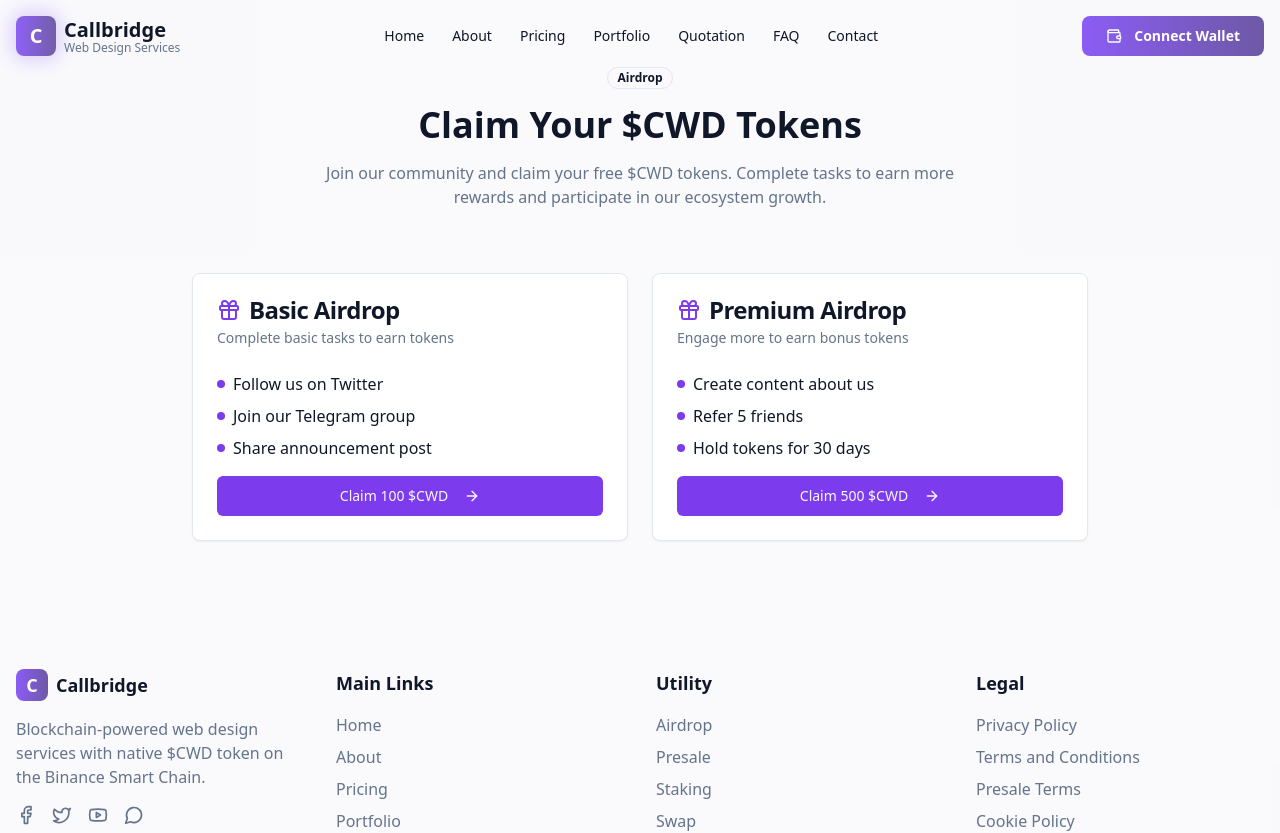
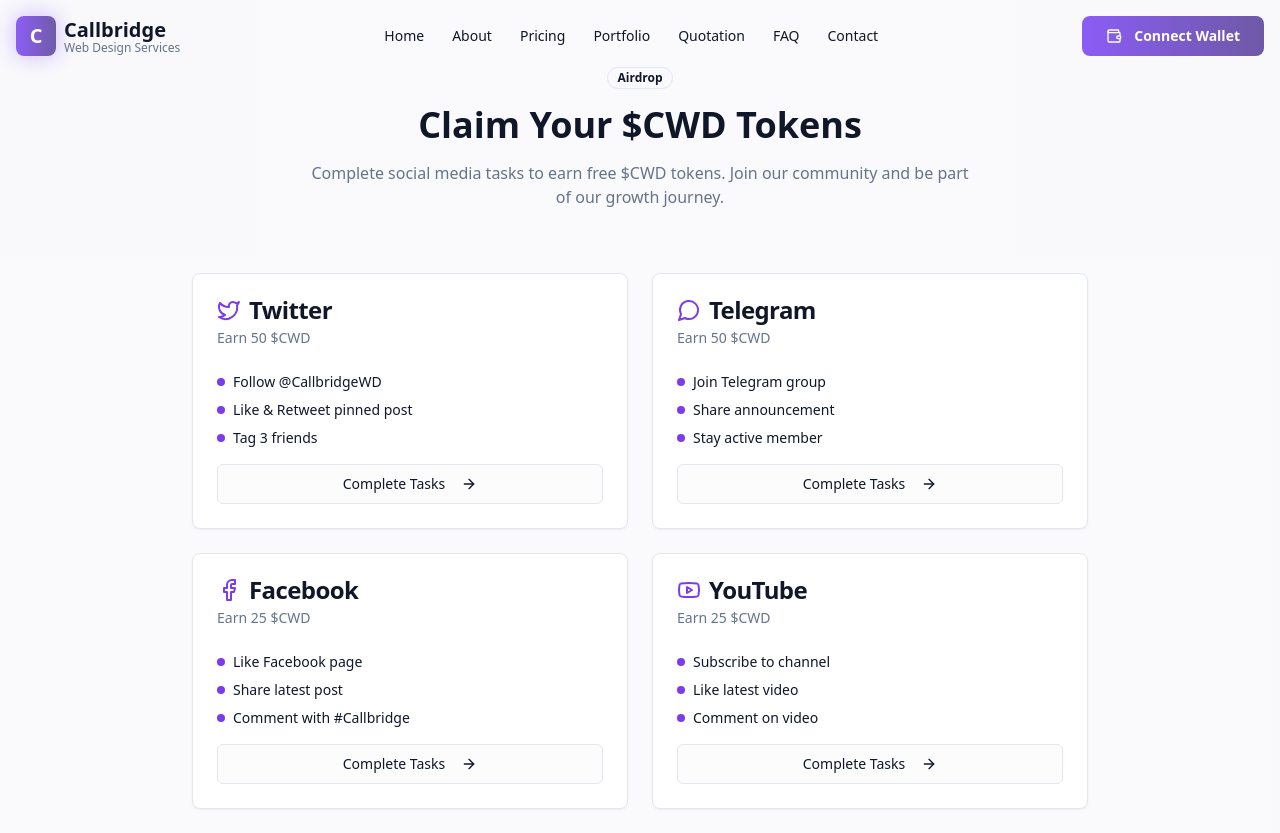
Before and after one commit to callbridgewebdev/callbridge-web3-design, a React (Vite) app: page /airdrop in a window 1280 px wide. Shown: the top 833 px of the page. Built offline with nearby package versions, Linux system fonts and the light colour scheme.

Commit message:
feat: Update staking, presale, and airdrop UIs
- Updated the user interfaces for the staking, presale, and airdrop sections.
- Added social media integration to the airdrop functionality.

```diff
--- a/src/pages/Airdrop.tsx
+++ b/src/pages/Airdrop.tsx
@@ -2,11 +2,55 @@
 import { Badge } from "@/components/ui/badge";
 import { Button } from "@/components/ui/button";
 import { Card, CardContent, CardDescription, CardHeader, CardTitle } from "@/components/ui/card";
-import { Gift, ArrowRight } from "lucide-react";
+import { Gift, ArrowRight, Facebook, Twitter, Youtube, MessageCircle } from "lucide-react";
 import Navbar from "@/components/Navbar";
 import Footer from "@/components/Footer";
+import WalletConnect from "@/components/WalletConnect";
 
 export default function Airdrop() {
+  const socialTasks = [
+    {
+      platform: "Twitter",
+      icon: Twitter,
+      tasks: [
+        "Follow @CallbridgeWD",
+        "Like & Retweet pinned post",
+        "Tag 3 friends"
+      ],
+      reward: 50
+    },
+    {
+      platform: "Telegram",
+      icon: MessageCircle,
+      tasks: [
+        "Join Telegram group",
+        "Share announcement",
+        "Stay active member"
+      ],
+      reward: 50
+    },
+    {
+      platform: "Facebook",
+      icon: Facebook,
+      tasks: [
+        "Like Facebook page",
+        "Share latest post",
+        "Comment with #Callbridge"
+      ],
+      reward: 25
+    },
+    {
+      platform: "YouTube",
+      icon: Youtube,
+      tasks: [
+        "Subscribe to channel",
+        "Like latest video",
+        "Comment on video"
+      ],
+      reward: 25
+    }
+  ];
+
   return (
     <div className="min-h-screen flex flex-col">
       <Navbar />
@@ -16,71 +60,60 @@ export default function Airdrop() {
             <Badge variant="outline" className="mb-4">Airdrop</Badge>
             <h1 className="text-4xl font-bold mb-4">Claim Your $CWD Tokens</h1>
             <p className="text-muted-foreground">
-              Join our community and claim your free $CWD tokens. Complete tasks to earn more rewards and participate in our ecosystem growth.
+              Complete social media tasks to earn free $CWD tokens. Join our community and be part of our growth journey.
             </p>
           </div>
 
-          <div className="grid grid-cols-1 md:grid-cols-2 gap-6 max-w-4xl mx-auto">
-            <Card>
-              <CardHeader>
-                <div className="flex items-center gap-2">
-                  <Gift className="h-6 w-6 text-primary" />
-                  <CardTitle>Basic Airdrop</CardTitle>
+          <div className="grid grid-cols-1 md:grid-cols-2 gap-6 max-w-4xl mx-auto mb-8">
+            {socialTasks.map((task, index) => (
+              <Card key={index} className="hover:shadow-lg transition-shadow duration-300">
+                <CardHeader>
+                  <div className="flex items-center gap-2">
+                    <task.icon className="h-6 w-6 text-primary" />
+                    <CardTitle>{task.platform}</CardTitle>
+                  </div>
+                  <CardDescription>Earn {task.reward} $CWD</CardDescription>
+                </CardHeader>
+                <CardContent className="space-y-4">
+                  <ul className="space-y-2">
+                    {task.tasks.map((t, idx) => (
+                      <li key={idx} className="flex items-center gap-2">
+                        <div className="h-2 w-2 rounded-full bg-primary"></div>
+                        <span className="text-sm">{t}</span>
+                      </li>
+                    ))}
+                  </ul>
+                  <Button className="w-full" variant="outline">
+                    Complete Tasks
+                    <ArrowRight className="ml-2 h-4 w-4" />
+                  </Button>
+                </CardContent>
+              </Card>
+            ))}
+          </div>
+
+          <Card className="max-w-xl mx-auto">
+            <CardHeader>
+              <div className="flex items-center gap-2">
+                <Gift className="h-6 w-6 text-primary" />
+                <CardTitle>Claim Tokens</CardTitle>
+              </div>
+              <CardDescription>Connect wallet to claim your earned tokens</CardDescription>
+            </CardHeader>
+            <CardContent className="space-y-6">
+              <div className="bg-muted/50 p-4 rounded-lg">
+                <div className="flex justify-between mb-2">
+                  <span className="text-sm text-muted-foreground">Total Tasks Completed</span>
+                  <span className="font-medium">0/12</span>
                 </div>
-                <CardDescription>Complete basic tasks to earn tokens</CardDescription>
-              </CardHeader>
-              <CardContent className="space-y-4">
-                <ul className="space-y-2">
-                  <li className="flex items-center gap-2">
-                    <div className="h-2 w-2 rounded-full bg-primary"></div>
-                    <span>Follow us on Twitter</span>
-                  </li>
-                  <li className="flex items-center gap-2">
-                    <div className="h-2 w-2 rounded-full bg-primary"></div>
-                    <span>Join our Telegram group</span>
-                  </li>
-                  <li className="flex items-center gap-2">
-                    <div className="h-2 w-2 rounded-full bg-primary"></div>
-                    <span>Share announcement post</span>
-                  </li>
-                </ul>
-                <Button className="w-full">
-                  Claim 100 $CWD
-                  <ArrowRight className="ml-2" />
-                </Button>
-              </CardContent>
-            </Card>
-
-            <Card>
-              <CardHeader>
-                <div className="flex items-center gap-2">
-                  <Gift className="h-6 w-6 text-primary" />
-                  <CardTitle>Premium Airdrop</CardTitle>
+                <div className="flex justify-between">
+                  <span className="text-sm text-muted-foreground">Tokens Available to Claim</span>
+                  <span className="font-medium">0 $CWD</span>
                 </div>
-                <CardDescription>Engage more to earn bonus tokens</CardDescription>
-              </CardHeader>
-              <CardContent className="space-y-4">
-                <ul className="space-y-2">
-                  <li className="flex items-center gap-2">
-                    <div className="h-2 w-2 rounded-full bg-primary"></div>
-                    <span>Create content about us</span>
-                  </li>
-                  <li className="flex items-center gap-2">
-                    <div className="h-2 w-2 rounded-full bg-primary"></div>
-                    <span>Refer 5 friends</span>
-                  </li>
-                  <li className="flex items-center gap-2">
-                    <div className="h-2 w-2 rounded-full bg-primary"></div>
-                    <span>Hold tokens for 30 days</span>
-                  </li>
-                </ul>
-                <Button className="w-full">
-                  Claim 500 $CWD
-                  <ArrowRight className="ml-2" />
-                </Button>
-              </CardContent>
-            </Card>
-          </div>
+              </div>
+              <WalletConnect />
+            </CardContent>
+          </Card>
         </div>
       </main>
       <Footer />
--- a/src/pages/Presale.tsx
+++ b/src/pages/Presale.tsx
@@ -3,9 +3,10 @@ import { Badge } from "@/components/ui/badge";
 import { Button } from "@/components/ui/button";
 import { Card, CardContent, CardDescription, CardHeader, CardTitle } from "@/components/ui/card";
 import { Progress } from "@/components/ui/progress";
-import { ArrowDownToLine } from "lucide-react";
+import { Timer, ArrowDownToLine } from "lucide-react";
 import Navbar from "@/components/Navbar";
 import Footer from "@/components/Footer";
+import WalletConnect from "@/components/WalletConnect";
 
 export default function Presale() {
   return (
@@ -16,9 +17,13 @@ export default function Presale() {
           <div className="text-center max-w-2xl mx-auto mb-16">
             <Badge variant="outline" className="mb-4">Presale</Badge>
             <h1 className="text-4xl font-bold mb-4">$CWD Token Presale</h1>
-            <p className="text-muted-foreground">
+            <p className="text-muted-foreground mb-6">
               Join our presale to get $CWD tokens at the best possible price. Early investors receive special bonuses and benefits.
             </p>
+            <div className="inline-flex items-center gap-2 text-sm bg-muted/50 px-4 py-2 rounded-full">
+              <Timer className="h-4 w-4 text-primary" />
+              <span>Phase 1 ends in: 14d 22h 45m</span>
+            </div>
           </div>
 
           <Card className="max-w-2xl mx-auto">
@@ -36,28 +41,38 @@ export default function Presale() {
                   <span>65.5%</span>
                 </div>
                 <Progress value={65.5} className="h-2" />
+                <p className="text-xs text-muted-foreground text-right">324.5 BNB / 500 BNB</p>
               </div>
 
-              <div className="grid grid-cols-2 gap-4 text-sm">
-                <div>
-                  <p className="text-muted-foreground">Raised</p>
-                  <p className="font-medium">324.5 BNB</p>
+              <div className="grid grid-cols-2 gap-4">
+                <div className="bg-muted/50 p-4 rounded-lg">
+                  <p className="text-sm text-muted-foreground">Price</p>
+                  <p className="font-medium">1 BNB = 10,000 $CWD</p>
+                  <p className="text-xs text-muted-foreground">≈ $0.025 per $CWD</p>
                 </div>
-                <div>
-                  <p className="text-muted-foreground">Target</p>
-                  <p className="font-medium">500 BNB</p>
-                </div>
-                <div>
-                  <p className="text-muted-foreground">Price</p>
-                  <p className="font-medium">1 BNB = 10,000 $CWD</p>
-                </div>
-                <div>
-                  <p className="text-muted-foreground">Min Purchase</p>
-                  <p className="font-medium">0.1 BNB</p>
+                <div className="bg-muted/50 p-4 rounded-lg">
+                  <p className="text-sm text-muted-foreground">Your Purchase</p>
+                  <p className="font-medium">0 BNB</p>
+                  <p className="text-xs text-muted-foreground">Min: 0.1 BNB</p>
                 </div>
               </div>
 
-              <Button className="w-full">Connect Wallet to Participate</Button>
+              <div className="space-y-4 bg-muted/30 p-4 rounded-lg">
+                <div className="flex justify-between text-sm">
+                  <span>Listing Price</span>
+                  <span>$0.05</span>
+                </div>
+                <div className="flex justify-between text-sm">
+                  <span>Presale Price</span>
+                  <span>$0.025</span>
+                </div>
+                <div className="flex justify-between text-sm font-medium">
+                  <span>Your Profit at Launch</span>
+                  <span className="text-green-500">+100%</span>
+                </div>
+              </div>
+
+              <WalletConnect />
             </CardContent>
           </Card>
         </div>
```
Also changed, not shown: src/pages/Staking.tsx (+73 -43 lines).
